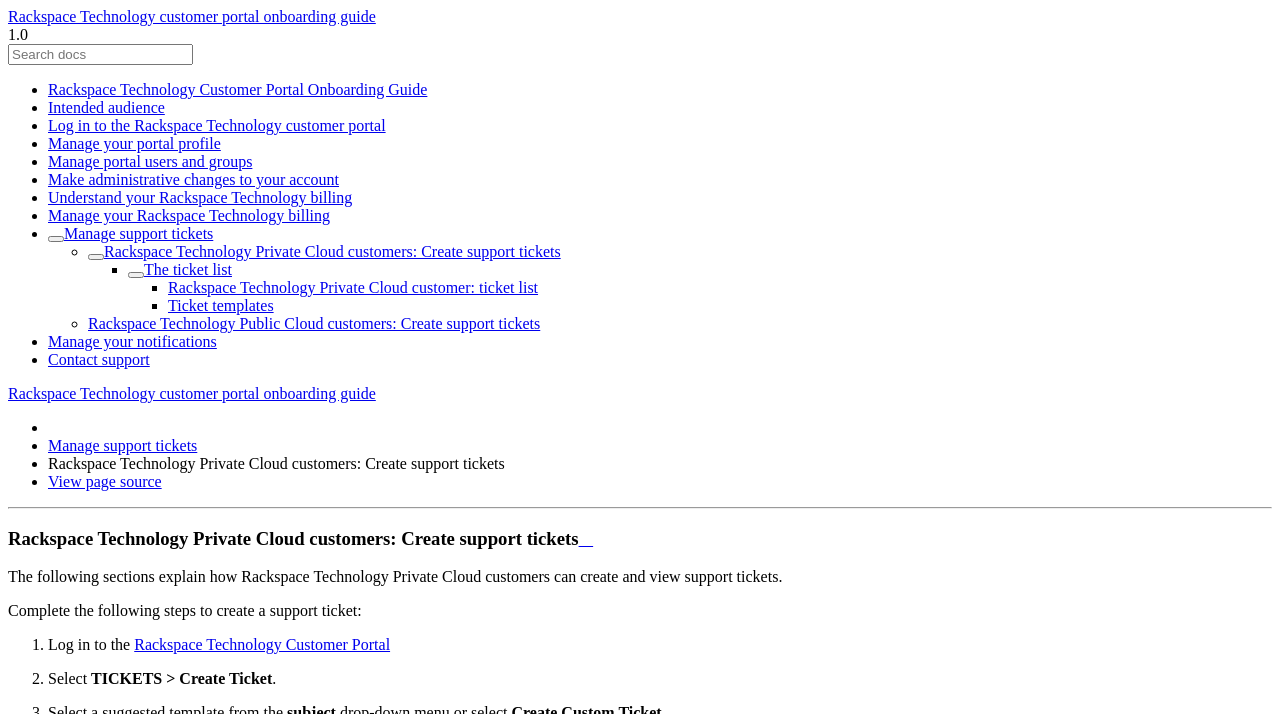
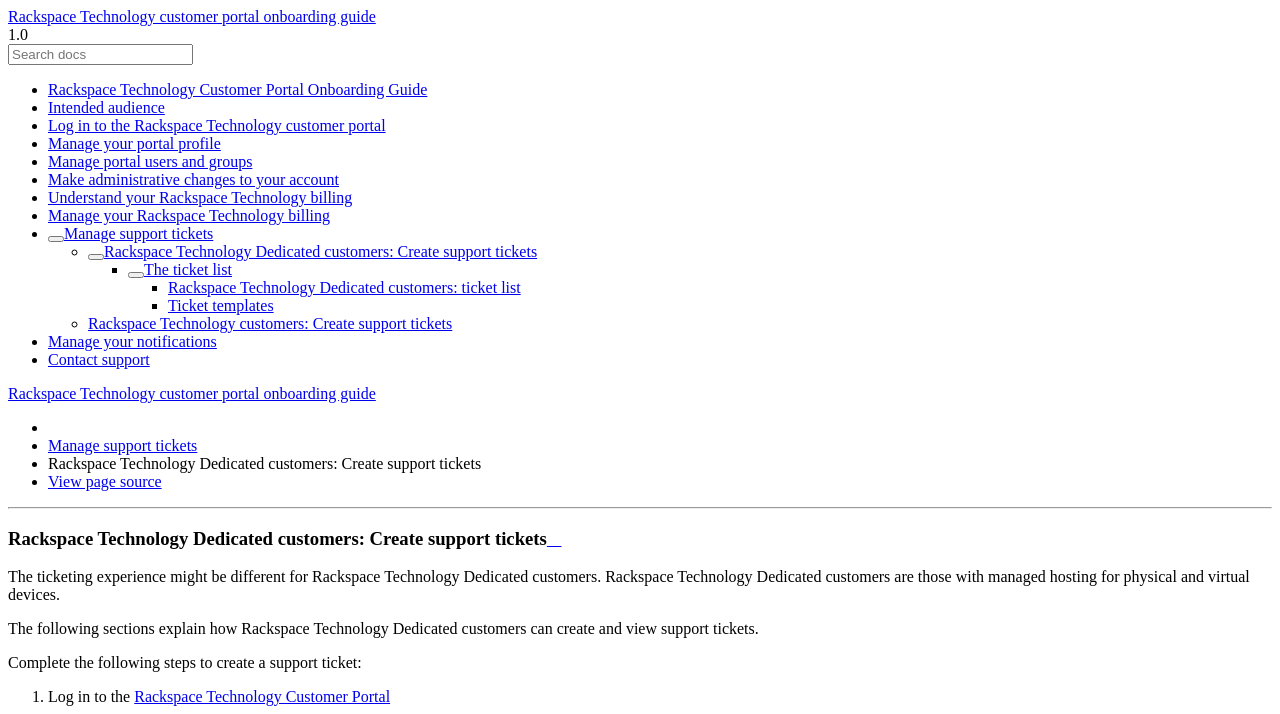
Before and after one commit to rackerlabs/docs-portal-onboarding-guide, a Sphinx documentation site: the page built from docs/tickets/ticket_private.rst, in a window 1280 px wide and 900 px high, cut to the strip 0-714 px from the top of the window. Built offline with Sphinx 7.4.7 and the Read the Docs theme 2.0.0, drawn with Linux system fonts in a browser that asks for light colours; some of the changed text lies outside the part shown.

Commit message:
github issues (#14)
* github issues

* fix toc

* toc back to regular

* updates to private cloud verbiage around tickets

* dedicated verbiage

```diff
--- a/docs/intended_audience.rst
+++ b/docs/intended_audience.rst
@@ -5,10 +5,10 @@
 ===================
 
 This guide is intended for new Rackspace Technology customers who use
-the `the Rackspace Technology Customer Portal <login.rackspace.com>`_
+`the Rackspace Technology Customer Portal <https://login.rackspace.com/login>`_
 to manage their account. Some solutions, like ObjectRocket and Onica,
 have their own portals and do not require access to
-`The Rackspace Technology Customer Portal <login.rackspace.com>`_ .
+`The Rackspace Technology Customer Portal <https://login.rackspace.com/login>`_.
 For more information
 about these solutions, refer to the relevant documentation
-on the `Rackspace Technology Support site <https://docs.rackspace.com/docs/>`_ .
+on the `Rackspace Technology Support site <https://developer.rackspace.com/>`_.
--- a/docs/tickets/ticket_cloud_list.rst
+++ b/docs/tickets/ticket_cloud_list.rst
@@ -1,7 +1,7 @@
 .. _ticket_list:
 
 =======================================================
-Rackspace Technology Public Cloud customer: Ticket list
+Rackspace Technology: Ticket list
 =======================================================
 
 The ticket list enables you to create new support tickets and
--- a/docs/tickets/ticket_cloud_panel.rst
+++ b/docs/tickets/ticket_cloud_panel.rst
@@ -1,11 +1,11 @@
 .. _ticket_cloud_panel:
 
 ===================================================================
-Rackspace Technology Public Cloud customers: Create support tickets
+Rackspace Technology customers: Create support tickets
 ===================================================================
 
-The following sections explain how Rackspace Technology Public
-Cloud customers can create and view support tickets.
+The following sections explain how Rackspace Technology
+customers can create and view support tickets.
 
 
 Create a support ticket
--- a/docs/tickets/ticket_private.rst
+++ b/docs/tickets/ticket_private.rst
@@ -1,11 +1,15 @@
 .. _ticket_private:
 
-====================================================================
-Rackspace Technology Private Cloud customers: Create support tickets
-====================================================================
+===========================================================================
+Rackspace Technology Dedicated customers: Create support tickets
+===========================================================================
+
+The ticketing experience might be different for Rackspace Technology
+Dedicated customers. Rackspace Technology Dedicated customers are those with
+managed hosting for physical and virtual devices.
 
 The following sections explain how Rackspace Technology
-Private Cloud customers can create and view support tickets.
+Dedicated customers can create and view support tickets.
 
 Complete the following steps to create a support ticket:
 
--- a/docs/tickets/ticket_private_list.rst
+++ b/docs/tickets/ticket_private_list.rst
@@ -1,7 +1,7 @@
 .. _ticket_private_list:
 
 ========================================================
-Rackspace Technology Private Cloud customer: ticket list
+Rackspace Technology Dedicated customers: ticket list
 ========================================================
 
 The ticket list enables you to create new support tickets and
```
